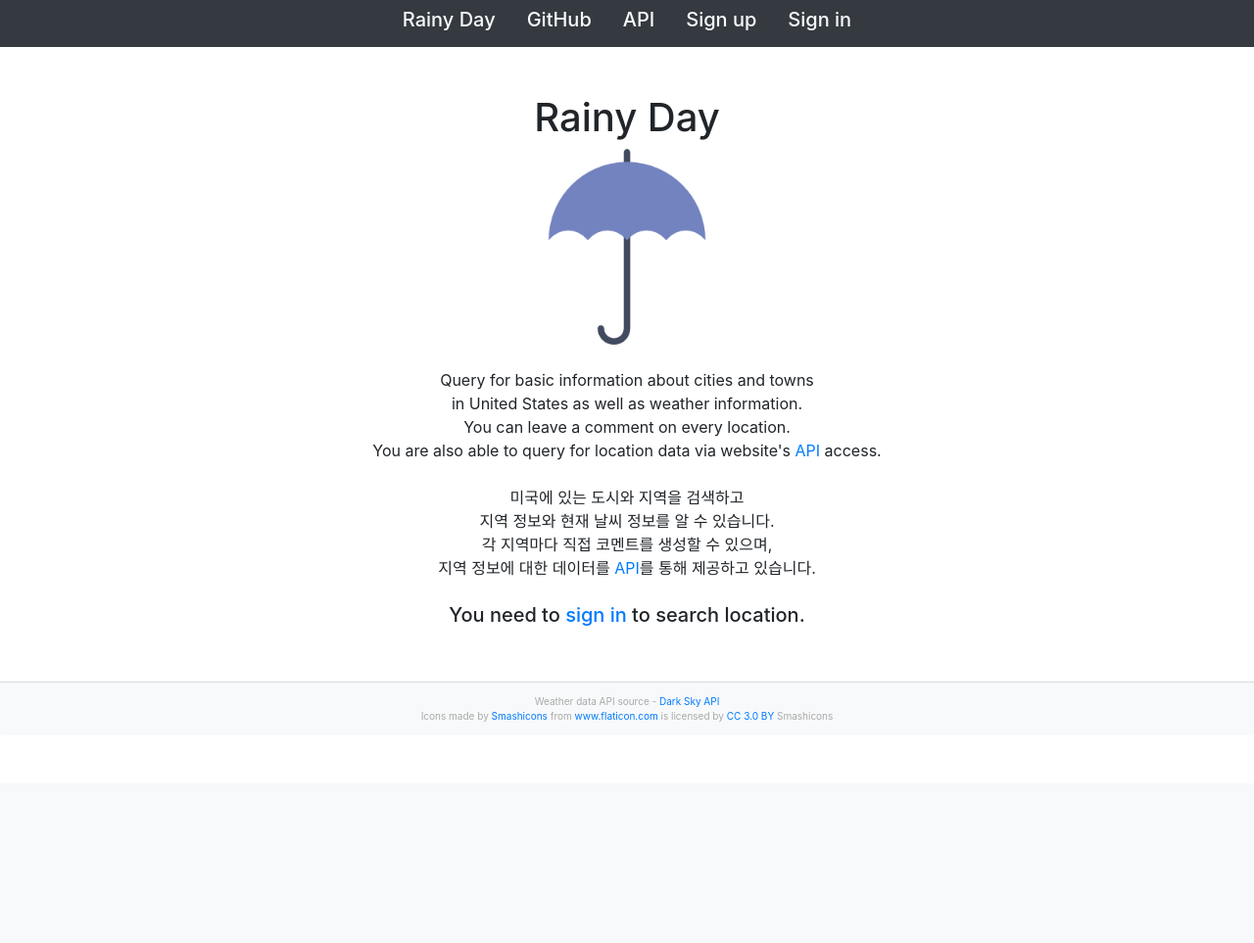
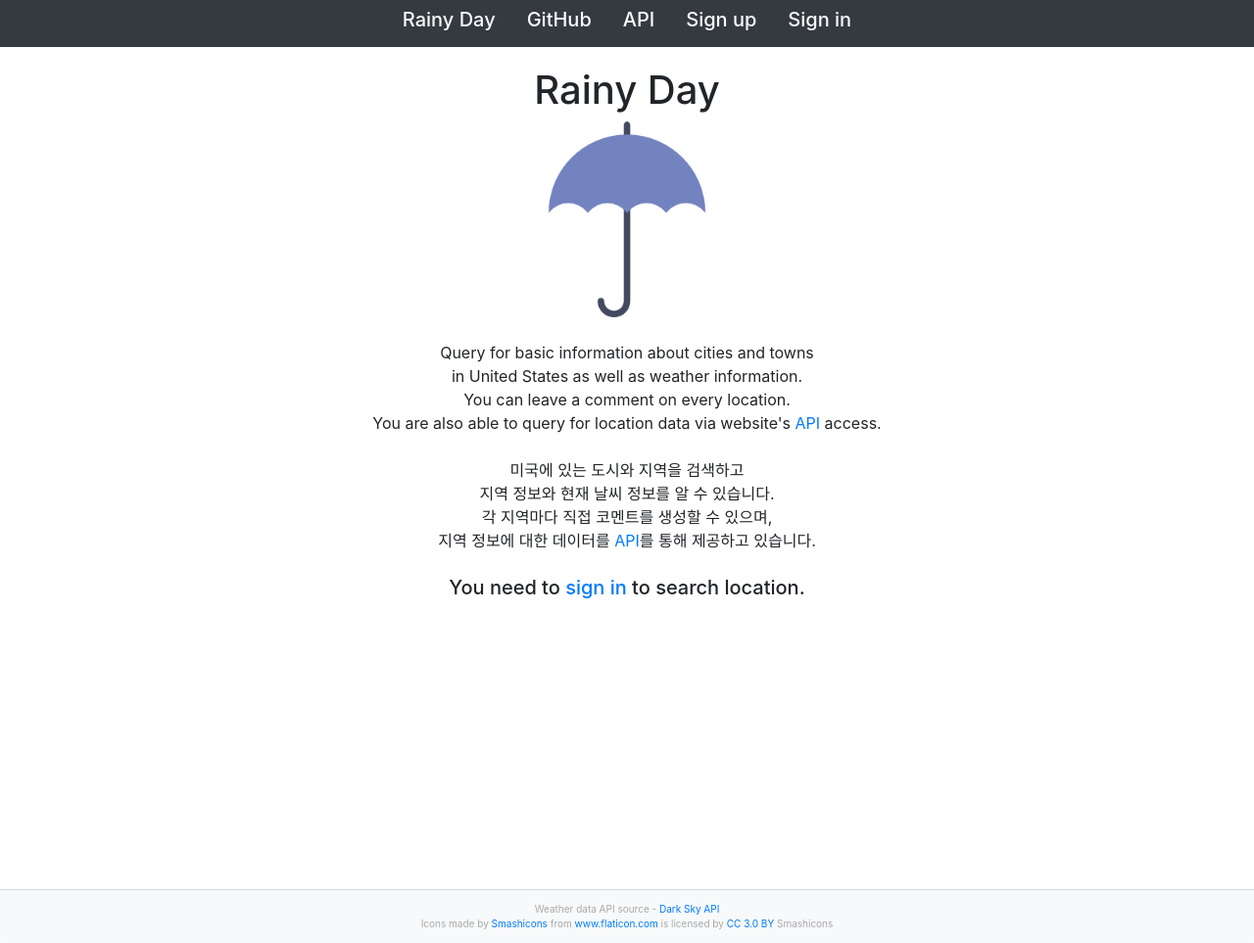
Before and after one commit to syntaxkim/project1-rainyday, a Flask app: page / in a window 1280 px wide. Shown: the whole page at 98% size. Before the commit the page ends 737 px from the top, so only its background shows below. Run offline with Flask 2, Linux system fonts and the light colour scheme; some libraries are stand-ins or nearby versions.

Commit message:
css updated - delete br add margin-top

```diff
--- a/static/style.css
+++ b/static/style.css
@@ -1,15 +1,18 @@
-/* #navbar{
-    color: #121212;
-} */
+html, body {
+    height: 100%;
+}
 
-/* #footer{
-    color: #121212;
-    font-size: 12px;
-} */
+#container{
+    min-height: 100%;
+    margin-top: 20px;
+}
 
 #footer{
     font-size: 10px;
     color: darkgrey;
+    bottom: 0;
+    position: relative;
+    margin-top: 40px;
 }
 
 @media screen and (max-width: 600px) {
--- a/templates/layout.html
+++ b/templates/layout.html
@@ -51,21 +51,16 @@
         </ul>
     </div>
 
-    <br><br>
-
     <!-- container-body -->
     <div id="container" class="container">
         {% block body %}
         {% endblock %}
     </div>
 
-    <br><br>
-
     <!-- footer -->
     <footer id="footer" class="container-fluid card-footer text-center bg-light">
-        Weather data API source - <a href="https://darksky.net/dev" target="_blank">Dark Sky API</a>
+        <div>Weather data API source - <a href="https://darksky.net/dev" target="_blank">Dark Sky API</a></div>
         <div id="license">Icons made by <a href="https://www.flaticon.com/authors/smashicons" title="Smashicons">Smashicons</a> from <a href="https://www.flaticon.com/" title="Flaticon">www.flaticon.com</a> is licensed by <a href="http://creativecommons.org/licenses/by/3.0/" title="Creative Commons BY 3.0" target="_blank">CC 3.0 BY</a> Smashicons</div>
     </footer>
-
 </body>
 </html>
```
